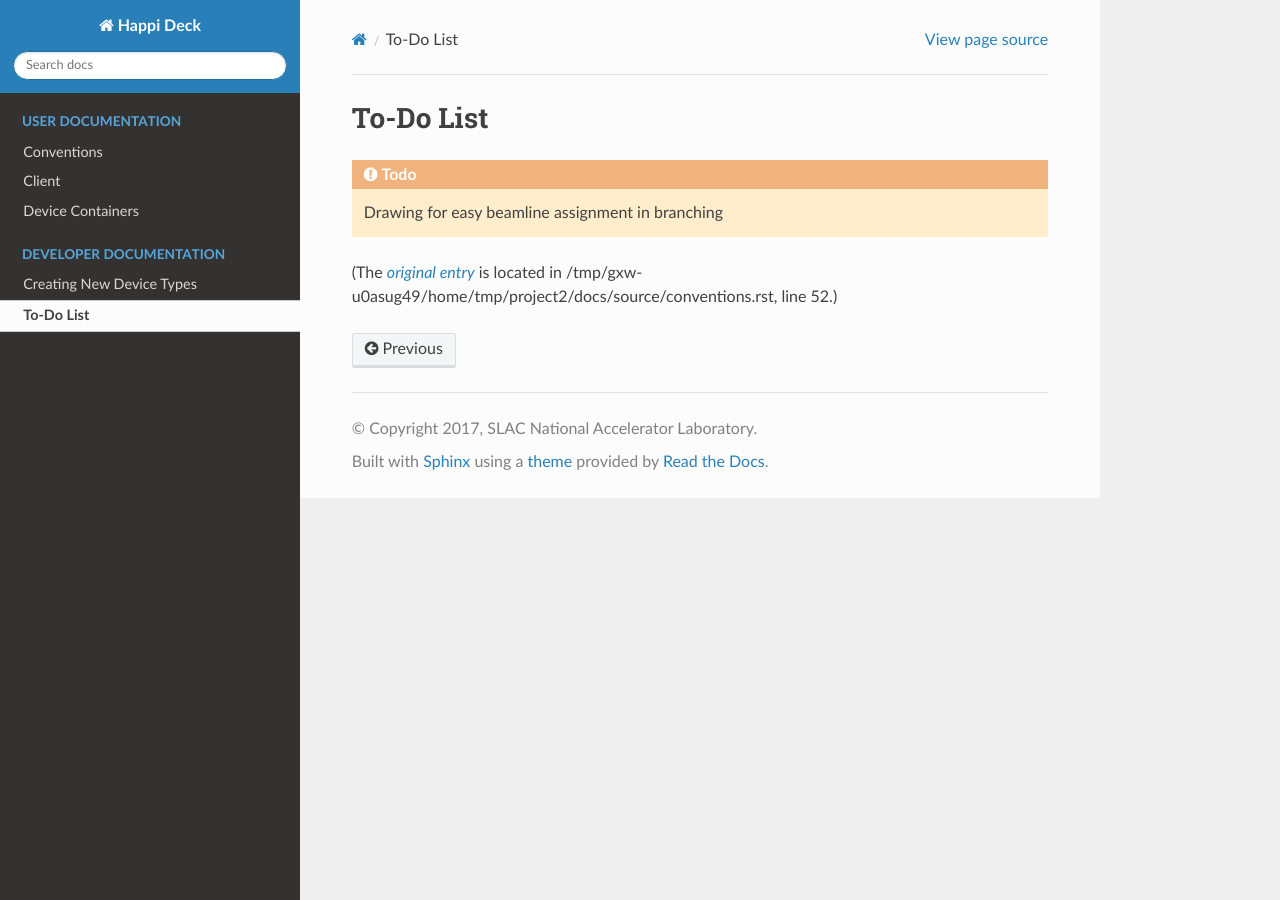
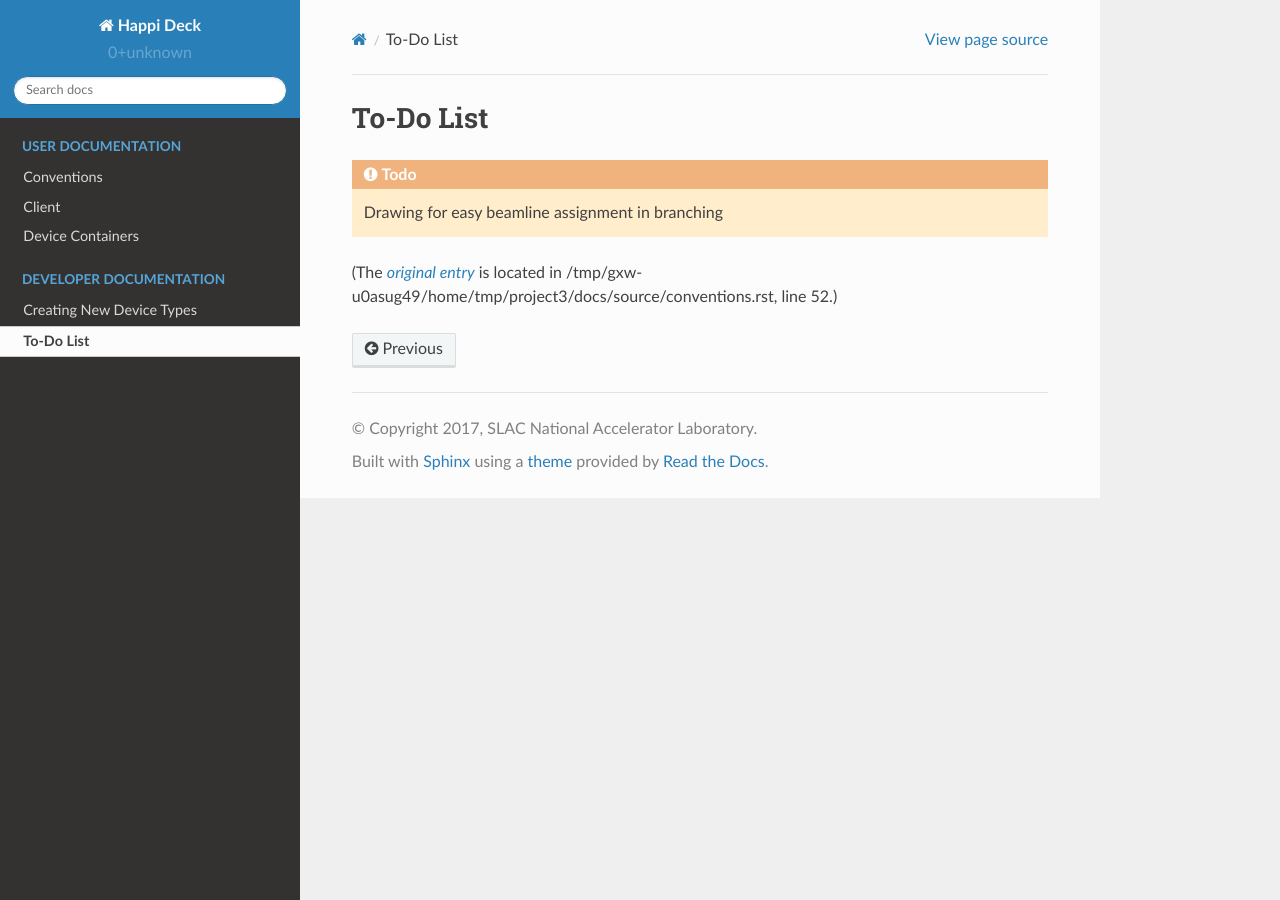
Before and after one commit to pcdshub/happi, a Sphinx documentation site: the page built from docs/source/todo.rst, in a window 1280 px wide. Built offline with Sphinx 7.4.7 and the Read the Docs theme 2.0.0, drawn with Linux system fonts in a browser that asks for light colours; part of the change alters nothing that is shown.

```diff
--- a/docs/source/conf.py
+++ b/docs/source/conf.py
@@ -64,9 +64,10 @@ author = 'SLAC National Accelerator Laboratory'
 # built documents.
 #
 # The short X.Y version.
-version = ''
+import happi
+version = happi.__version__
 # The full version, including alpha/beta/rc tags.
-release = ''
+release = happi.__version__
 
 # The language for content autogenerated by Sphinx. Refer to documentation
 # for a list of supported languages.
```
